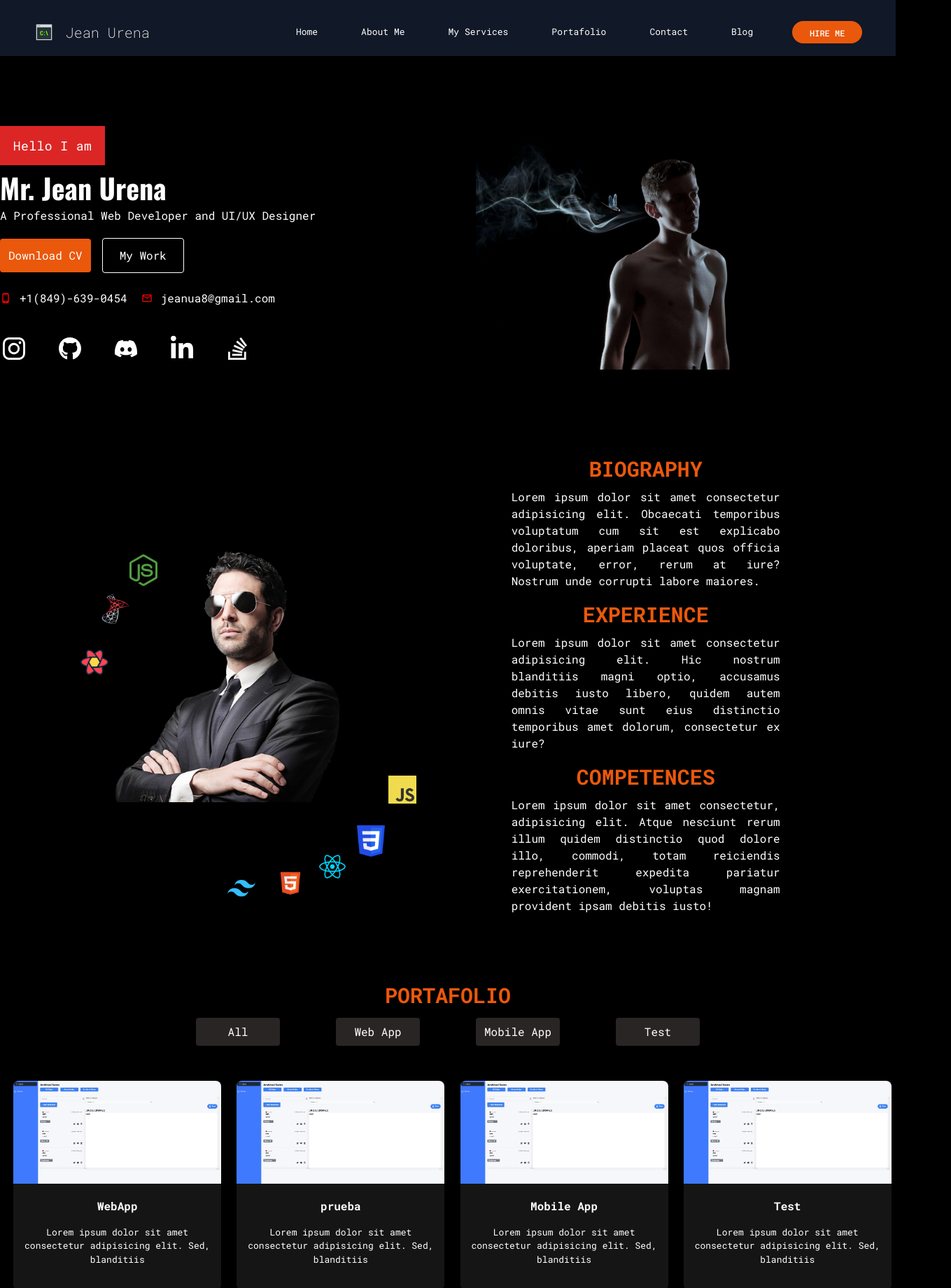
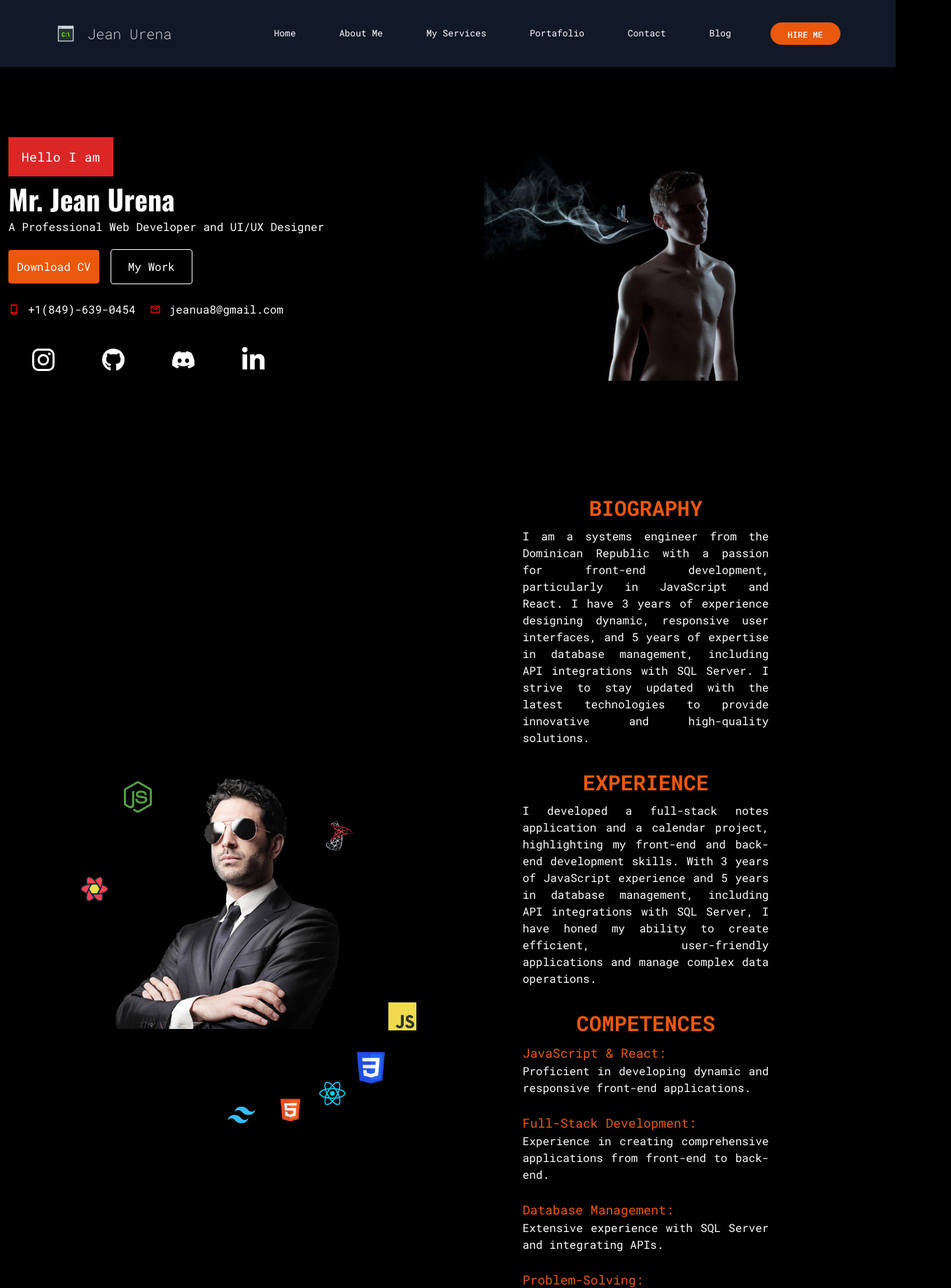
Before and after one commit to JPUrenaDev/portafolio2024, a React (Vite) app: page / in a window 1280 px wide. Shown: the top 1840 px of the page at 70% size, 1359 px wide, since content can reach past the window. Built offline with nearby package versions, Linux system fonts and the light colour scheme; a web font is replaced by a local one.

Commit message:
fixing errors

```diff
--- a/index.html
+++ b/index.html
@@ -4,7 +4,7 @@
     <meta charset="UTF-8" />
     <link rel="icon" type="image/svg+xml" href="/vite.svg" />
     <meta name="viewport" content="width=device-width, initial-scale=1.0" />
-    <title>Vite + React + TS</title>
+    <title>Jean Urena Portafolio</title>
     <link rel="preconnect" href="https://fonts.googleapis.com" />
     <link rel="preconnect" href="https://fonts.gstatic.com" crossorigin />
     <link
--- a/src/features/AboutMe.jsx
+++ b/src/features/AboutMe.jsx
@@ -5,10 +5,10 @@ export const AboutMe = () => {
   return (
     <article
       id="aboutMe"
-      className="text-white  sm:justify-evenly  sm:mt-4 sm:flex  sm:w-full font-Roboto   sm:py-[100px] py-[10px]  sm:items-center  "
+      className="text-white  sm:justify-evenly  sm:mt-4 sm:flex  sm:w-full font-Roboto   sm:py-[100px] py-[10px]  sm:items-center "
     >
       <div className=" sm:h-96 sm:w-[400px] sm:rounded-full items-center sm:relative ">
-        {" "}
+
         <img
           data-tooltip-id="my-tooltip"
           data-tooltip-place="bottom"
@@ -35,7 +35,7 @@ export const AboutMe = () => {
           data-tooltip-place="right"
           data-tooltip-content={"CSS"}
           src="./images/css-logo.png "
-          className="sm:w-[40px]  sm:right-[10px] top-[490px]   w-[20px]  left-[40px]  sm:left-[345px]  sm:top-[380px] absolute sm:max-w-xs sm:transition sm:duration-300 sm:ease-in-out sm:hover:scale-110"
+          className="sm:w-[40px]  sm:right-[10px] top-[500px]   w-[20px]  left-[40px]  sm:left-[345px]  sm:top-[380px] absolute sm:max-w-xs sm:transition sm:duration-300 sm:ease-in-out sm:hover:scale-110"
         ></img>
         <img
           data-tooltip-id="my-tooltip"
@@ -49,21 +49,21 @@ export const AboutMe = () => {
           data-tooltip-id="my-tooltip"
           data-tooltip-place="bottom"
           data-tooltip-content={"Tailwind"}
-          className="sm:w-[40px]  sm:right-[190px] sm:top-[469px] absolute sm:absolute sm:max-w-xs sm:transition sm:duration-300 sm:ease-in-out sm:hover:scale-110 sm:left-[160px] w-[30px] buttom-[0px] top-[600px] "
+          className="sm:w-[40px]  sm:right-[190px]  sm:left-[90] left-5 sm:top-[469px] absolute sm:absolute sm:max-w-xs sm:transition sm:duration-300 sm:ease-in-out sm:hover:scale-110 sm:left-[160px] w-[30px] buttom-[0px] top-[600px] "
         ></img>
         <img
           src="./images/node-js-icon-454x512-nztofx17.png"
           data-tooltip-id="my-tooltip"
           data-tooltip-place="left"
           data-tooltip-content={"NodeJS"}
-          className="sm:w-[40px]  sm:right-[340px] sm:top-[4px] sm:absolute absolute sm:max-w-xs sm:transition sm:duration-300 sm:ease-in-out sm:hover:scale-110   w-[30px]"
+          className="sm:w-[40px]  sm:right-[340px] sm:left-3 left-[100px]  top-[700px] sm:top-[4px] sm:absolute absolute sm:max-w-xs sm:transition sm:duration-300 sm:ease-in-out sm:hover:scale-110   w-[30px]"
         ></img>
         <img
           src="./images/sql-server-icon-png-1.png"
           data-tooltip-id="my-tooltip"
           data-tooltip-place="left"
           data-tooltip-content={"SQL"}
-          className="sm:w-[40px]  sm:right-[380px] sm:top-[60px] sm:absolute  absolute sm:max-w-xs sm:transition sm:duration-300 sm:ease-in-out sm:hover:scale-110  w-[30px]"
+          className="sm:w-[40px]  sm:right-[380px] sm:top-[60px] left-[300px] top-[600px] sm:absolute  absolute sm:max-w-xs sm:transition sm:duration-300 sm:ease-in-out sm:hover:scale-110  w-[30px]"
         ></img>
         <img
           src="./images/react-query-logo-1340EA4CE9-seeklogo.com.png"
@@ -79,26 +79,22 @@ export const AboutMe = () => {
           style={{ backgroundColor: "#ea580c" }}
           id="my-tooltip"
         ></Tooltip>{" "}
-        <div>
+        <div className="mt-[40px]">
           <h1 className="text-orange-600  font-Roboto font-bold sm:text-[30px] sm:mb-3 text-center">
             BIOGRAPHY
           </h1>
-          <p className="text-justify">
-            Lorem ipsum dolor sit amet consectetur adipisicing elit. Obcaecati
-            temporibus voluptatum cum sit est explicabo doloribus, aperiam
-            placeat quos officia voluptate, error, rerum at iure? Nostrum unde
-            corrupti labore maiores.
+          <p className="text-justify px-4 sm:px0 mb-4 ">
+          I am a systems engineer from the Dominican Republic with a passion for front-end development, particularly in JavaScript and React. I have 3 years of experience designing dynamic, responsive user interfaces, and 5 years of expertise in database management, including API integrations with SQL Server. I strive to stay updated with the latest technologies to provide innovative and high-quality solutions.
+
+
           </p>
         </div>
         <div>
-          <h1 className="text-orange-600  sm:font-Roboto font-bold sm:text-[30px] text-center sm:mb-3">
+          <h1 className="text-orange-600 sm:font-Roboto font-bold sm:text-[30px] text-center sm:mb-3">
             EXPERIENCE
           </h1>
-          <p className="text-justify">
-            Lorem ipsum dolor sit amet consectetur adipisicing elit. Hic nostrum
-            blanditiis magni optio, accusamus debitis iusto libero, quidem autem
-            omnis vitae sunt eius distinctio temporibus amet dolorum,
-            consectetur ex iure?
+          <p className="text-justify px-4 sm:px0 mb-4  ">
+          I developed a full-stack notes application and a calendar project, highlighting my front-end and back-end development skills. With 3 years of JavaScript experience and 5 years in database management, including API integrations with SQL Server, I have honed my ability to create efficient, user-friendly applications and manage complex data operations.
           </p>
         </div>
         <div>
@@ -106,11 +102,12 @@ export const AboutMe = () => {
             COMPETENCES
           </h1>
 
-          <p className="text-justify">
-            Lorem ipsum dolor sit amet consectetur, adipisicing elit. Atque
-            nesciunt rerum illum quidem distinctio quod dolore illo, commodi,
-            totam reiciendis reprehenderit expedita pariatur exercitationem,
-            voluptas magnam provident ipsam debitis iusto!
+          <p className="text-justify px-4 sm:px0">
+          <h3 className="text-orange-600">JavaScript & React:</h3> Proficient in developing dynamic and responsive front-end applications. <br></br><br></br>
+<h3 className="text-orange-600">Full-Stack Development:</h3> Experience in creating comprehensive applications from front-end to back-end. <br></br><br></br>
+<h3 className="text-orange-600">Database Management:</h3> Extensive experience with SQL Server and integrating APIs. <br></br><br></br>
+<h3 className="text-orange-600">Problem-Solving:</h3> Strong analytical skills to identify issues and implement effective solutions. <br></br><br></br>
+
           </p>
         </div>
       </div>
--- a/src/features/ContactMeFeature.jsx
+++ b/src/features/ContactMeFeature.jsx
@@ -7,7 +7,7 @@ export const ContactMeFeature = () => {
         Contact Me
       </h1>
 
-      <div className="w-[500px] mx-auto">
+      <div className="w-full flex ml-[40px] sm:w-[500px] sm:mx-auto" >
         <ContactMe />
       </div>
     </div>
--- a/src/features/MainInformation.jsx
+++ b/src/features/MainInformation.jsx
@@ -2,6 +2,7 @@ import React from "react";
 import { MdOutlinePhoneAndroid } from "react-icons/md";
 import { MdOutlineMail } from "react-icons/md";
 import { LinkWithHover } from "../helper/LinkWithHover";
+import { Link } from "react-router-dom";
 
 import { ContactMe } from "../ui/ContactMe";
 
@@ -10,7 +11,7 @@ export const MainInformation = () => {
     <>
       <article
         id="mainInformation"
-        className=" sm:flex sm:items-center sm:mt-[100px] mt-[50px]  sm:w-full sm:justify-evenly font-Roboto sm:ml-0 ml-3 "
+        className=" sm:flex sm:items-center sm:mt-[100px] mt-[50px]  sm:w-full sm:justify-evenly font-Roboto sm:ml-3 ml-3 "
       >
         <div className="sm:w-[700px]  w-full ">
           <h3 className=" text-black sm:text-white bg-red-600 mb-4 sm:p-2 flex justify-center w-[150px] tracking-wide">
@@ -23,9 +24,9 @@ export const MainInformation = () => {
             A Professional Web Developer and UI/UX Designer
           </h4>
           <div className="flex gap-4 items-center  mb-6 ">
-            <button className="bg-orange-600 p-3 rounded text-white">
+            <Link to={'/files/Resume Jean Urena Developer.pdf'}  target='_blank' download={true} className="bg-orange-600 p-3 rounded text-white">
               Download CV
-            </button>
+            </Link>
             <button className="text-white border-white border p-3 px-6 rounded">
               My Work
             </button>
@@ -40,7 +41,7 @@ export const MainInformation = () => {
               <h6 className="text-white">jeanua8@gmail.com</h6>
             </div>
           </div>
-          <div className="sm:w-[400px] w-[90%] ">
+          <div className=" sm:w-[400px]  flex justify-center">
             <ContactMe />
           </div>
         </div>
--- a/src/features/Portafolio.jsx
+++ b/src/features/Portafolio.jsx
@@ -3,45 +3,31 @@ import { Link } from "react-router-dom";
 import { useSearchParams } from "react-router-dom";
 
 import { ProfileCardDesign } from "../ui/ProfileCardDesign";
+import { FaGithub } from "react-icons/fa";
 
 export const Portafolio = () => {
   const [projects] = useState([
     {
       id: 1,
-      projectName: "WebApp",
+      projectName: "NoteApp",
       Link: "",
       category: "WebApp",
-      description: "loremsadddadaadsasderwerwer",
+      description: "This project is a note-taking application built with Node.js and React. Users can create, delete, and edit notes, providing a versatile platform for managing personal or professional tasks efficiently.",
       image: "./images/Screenshot 2024-05-02 074750.jpg",
-      technologies: ["Javascript", "Css", "Tailwind", "React"],
+      technologies: ["Javascript", "Css", "Tailwind", "React", 'NodeJs', 'sequelize', 'React Query', 'react hook'],
+      gitHub:<Link to={'https://github.com/JPUrenaDev/noteApp'}><FaGithub size={40} color="red"/></Link>
     },
     {
       id: 4,
-      projectName: "prueba",
+      projectName: "Calendar",
       Link: "",
-      category: "MobileApp",
-      description: "loremsadddadaadsasderwerwer",
-      image: "./images/Screenshot 2024-05-02 074750.jpg",
+      category: "WebApp",
+      description: "The calendar project is a web application that allows users to add, edit, and delete events on specific days of the calendar. It provides an intuitive interface for managing events efficiently, ensuring users can easily visualize and organize their schedules.",
+      image: "./images/Screenshot 2024-05-30 082759.png",
       technologies: ["Javascript", "Css", "Tailwind", "React"],
+      gitHub:<Link to={'https://github.com/JPUrenaDev/calendarApp'}><FaGithub size={40} color="red"/></Link>
     },
-    {
-      id: 2,
-      projectName: "Mobile App",
-      Link: "",
-      category: "MobileApp",
-      description: "loremsadddadaadsasderwerwer",
-      image: "./images/Screenshot 2024-05-02 074750.jpg",
-      technologies: ["Javascript", "Css", "Tailwind", "React"],
-    },
-    {
-      id: 3,
-      projectName: "Test",
-      Link: "",
-      category: "test",
-      description: "loremsadddadaadsasderwerwer",
-      image: "./images/Screenshot 2024-05-02 074750.jpg",
-      technologies: ["Javascript", "Css", "Tailwind", "React"],
-    },
+
   ]);
   const [searchParams, setSearchParams] = useSearchParams();
 
@@ -64,12 +50,12 @@ export const Portafolio = () => {
         PORTAFOLIO
       </h1>
 
-      <div className="flex sm:gap-[80px]  sm:justify-center justify-between">
+      <div className="flex sm:gap-[80px] gap-4 sm:mx-0 sm:px-0 px-3  sm:justify-center justify-between">
         <Link
           onClick={() => {
             FilterCategory("All");
           }}
-          className="h-[40px] sm:w-[120px] text-white rounded flex justify-center items-center px-3 bg-stone-800 hover:bg-orange-600 "
+          className="h-[40px] w-[130px] sm:w-[120px] sm:p-0  text-white rounded flex justify-center items-center  bg-stone-800 hover:bg-orange-600 "
         >
           All
         </Link>
@@ -77,7 +63,7 @@ export const Portafolio = () => {
           onClick={() => {
             FilterCategory("WebApp");
           }}
-          className="h-[40px] sm:w-[120px] text-white rounded flex justify-center items-center  bg-stone-800 hover:bg-orange-600  "
+          className="h-[40px] w-[130px] sm:w-[120px] text-white rounded flex justify-center items-center  bg-stone-800 hover:bg-orange-600  "
         >
           Web App
         </Link>
@@ -85,41 +71,24 @@ export const Portafolio = () => {
           onClick={() => {
             FilterCategory("MobileApp");
           }}
-          className="h-[40px] sm:w-[120px] text-white rounded flex justify-center items-center  bg-stone-800 hover:bg-orange-600 "
+          className="h-[40px] w-[130px] sm:w-[120px] text-white rounded flex justify-center items-center  bg-stone-800 hover:bg-orange-600 "
         >
           Mobile App
         </Link>
-        <Link
-          onClick={() => {
-            FilterCategory("Test");
-          }}
-          className="h-[40px] sm:w-[120px] text-white rounded flex justify-center items-center  bg-stone-800 hover:bg-orange-600 "
-        >
-          Test
-        </Link>
+
       </div>
+{
+          console.log(category)}
+      <article className="mt-[50px] ml-4 flex gap-4 items-center justify-evenly flex-wrap">
+        {category=='MobileApp' ? <h1 className="text-white">Ops, coming soon</h1>:  filteredProject.map((value) => {
+          return (
 
-      <article className="mt-[50px] ml-4 flex gap-4 items-center justify-evenly flex-wrap">
-        {filteredProject.map((value) => {
-          return (
             <ProfileCardDesign projectInformation={value} />
-            // <div
-            //   key={key}
-            //   className="h-[300px] w-[320px] text-white rounded flex justify-center items-center  bg-stone-800 flex-col "
-            // >
-            //   <img className="h-full w-full object-fit" src={value.image}></img>
 
-            //   <Link to={"NoteApp"} className="w-full mt-8 px-3">
-            //     <h2 className="font-bold">{value.projectName}</h2>
 
-            //     <p className="font-thin">{value.description}</p>
-            //     <div className="flex items-center justify-between mt-4 font-thin">
-            //       <h4>View more details: </h4> <PiArrowSquareUpRightFill />
-            //     </div>
-            //   </Link>
-            // </div>
           );
         })}
+
       </article>
     </div>
   );
--- a/src/root/Root.jsx
+++ b/src/root/Root.jsx
@@ -8,7 +8,7 @@ import { ContactMeFeature } from "../features/ContactMeFeature";
 export const Root = () => {
   return (
     <>
-      <div className="scroll-smooth p-0 sm:p-0">
+      <div className="scroll-smooth p-0 sm:p-0 px-auto">
         <Header />
         <MainInformation />
         <AboutMe />
--- a/src/ui/ContactMe.jsx
+++ b/src/ui/ContactMe.jsx
@@ -2,7 +2,7 @@ import React from "react";
 import "./contactMe.css";
 export const ContactMe = () => {
   return (
-    <div class="contatMeCard">
+    <div class="contatMeCard ">
       <a class="social-link1">
         <svg
           style={{ color: "white" }}
@@ -58,19 +58,7 @@ export const ContactMe = () => {
           <path d="M100.28 448H7.4V148.9h92.88zM53.79 108.1C24.09 108.1 0 83.5 0 53.8a53.79 53.79 0 0 1 107.58 0c0 29.7-24.1 54.3-53.79 54.3zM447.9 448h-92.68V302.4c0-34.7-.7-79.2-48.29-79.2-48.29 0-55.69 37.7-55.69 76.7V448h-92.78V148.9h89.08v40.8h1.3c12.4-23.5 42.69-48.3 87.88-48.3 94 0 111.28 61.9 111.28 142.3V448z"></path>
         </svg>{" "}
       </a>
-      <a class="social-link5">
-        <svg
-          viewBox="0 0 16 16"
-          class="bi bi-stack-overflow"
-          fill="currentColor"
-          height="16"
-          width="16"
-          xmlns="http://www.w3.org/2000/svg"
-        >
-          <path d="M12.412 14.572V10.29h1.428V16H1v-5.71h1.428v4.282h9.984z"></path>
-          <path d="M3.857 13.145h7.137v-1.428H3.857v1.428zM10.254 0 9.108.852l4.26 5.727 1.146-.852L10.254 0zm-3.54 3.377 5.484 4.567.913-1.097L7.627 2.28l-.914 1.097zM4.922 6.55l6.47 3.013.603-1.294-6.47-3.013-.603 1.294zm-.925 3.344 6.985 1.469.294-1.398-6.985-1.468-.294 1.397z"></path>
-        </svg>
-      </a>
+
     </div>
   );
 };
--- a/src/ui/Header.jsx
+++ b/src/ui/Header.jsx
@@ -19,7 +19,7 @@ const Link = styled(HashLink)`
 
 export const Header = () => {
   return (
-    <div className="sm:visible flex justify-around pt-3    px-3  flex-wrap flex-row items-center font-Roboto bg-gray-900  h-[80px] ">
+    <div className=" sm:flex sm:justify-around   px-3   w-full  font-Roboto bg-gray-900  h-full py-4 w-full">
       <div className="flex items-center ">
         <Animation>
           <FcCommandLine size={30} />
@@ -27,11 +27,15 @@ export const Header = () => {
         <Link className="  text-white  ml-[10px] text-[20px] font-extralight  hover:bg-orange-600  ">
           Jean Urena
         </Link>
+
+        <DropDownMenu />
+
+
       </div>
 
-      <DropDownMenu />
 
-      <nav className="flex items-center sm:gap-[50px]   text-white sm:flex-row  mb-0  text-[13px] sm:visible invisible ">
+
+      <nav className="sm:flex items-center sm:gap-[50px]   text-white sm:flex-row  mb-0  text-[13px]  hidden py-4">
         <Link className="hover:bg-orange-600" to={"#mainInformation"}>
           Home
         </Link>
--- a/src/ui/ProfileCardDesign.css
+++ b/src/ui/ProfileCardDesign.css
@@ -1,7 +1,7 @@
 .card {
   overflow: visible;
   width: 300px;
-  height: 300px;
+  height: 390px;
 
   border-radius: 10px;
 }
@@ -9,8 +9,8 @@
 @media (max-width: 575px) {
   .card {
     overflow: visible;
-    width: 100px;
-    height: 300px;
+    width: 300px;
+    height: 390px;
 
     border-radius: 10px;
   }
--- a/src/ui/ProfileCardDesign.jsx
+++ b/src/ui/ProfileCardDesign.jsx
@@ -1,5 +1,6 @@
 import React from "react";
 import "../ui/ProfileCardDesign.css";
+import { Link } from "react-router-dom";
 export const ProfileCardDesign = ({ projectInformation }) => {
   return (
     <div className="font-Roboto mb-5">
@@ -8,16 +9,15 @@ export const ProfileCardDesign = ({ projectInformation }) => {
           <div class="">
             <div class="back-content w-full">
               <img
-                src="./images/Screenshot 2024-05-02 074750.jpg"
+                src={projectInformation.image}
                 alt=""
                 className="rounded-t-lg"
               />
               <strong className="font-Roboto text-center mt-5  w-full block mb-4 ">
                 {projectInformation?.projectName}
               </strong>
-              <p className="text-[13px] text-center px-1">
-                Lorem ipsum dolor sit amet consectetur adipisicing elit. Sed,
-                blanditiis
+              <p className="text-[13px] text-center px-1 text-justify px-2">
+                {projectInformation.description}
               </p>
             </div>
           </div>
@@ -68,6 +68,14 @@ export const ProfileCardDesign = ({ projectInformation }) => {
                       {projectInformation.technologies.map((value) => (
                         <li className="text-white">{value}</li>
                       ))}
+
+<div className="mt-4">
+
+  {projectInformation.gitHub}
+
+
+</div>
+
                     </ul>
                   </p>
                 </div>
--- a/src/ui/contactMe.css
+++ b/src/ui/contactMe.css
@@ -2,7 +2,10 @@
   display: flex;
   height: 80px;
   width: 100%;
-  margin-left: -20px;
+
+
+
+
 }
 
 @media (max-width: 575px) {
@@ -10,14 +13,14 @@
     display: flex;
     height: 80px;
     width: 80%;
-    margin-left: -20px;
+    margin-left: 0px;
   }
 }
 
 .contatMeCard svg {
   position: absolute;
   display: flex;
-  width: 50%;
+  width: 40%;
   height: 100%;
   font-size: 24px;
   font-weight: 700;
@@ -87,6 +90,7 @@
 .contatMeCard .social-link3:hover {
   background-color: #5865f2;
   animation: bounce_613 0.4s linear;
+
 }
 
 .contatMeCard .social-link4:hover {
```
Also changed, not shown: src/ui/DropDownMenu.jsx (+4 -3 lines), public/images/Screenshot 2024-05-30 082759.png (added), 1 other file (tests, documents, lock files or other folders).
